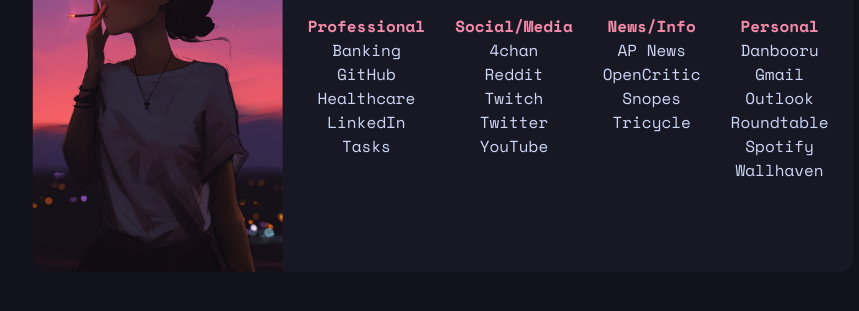
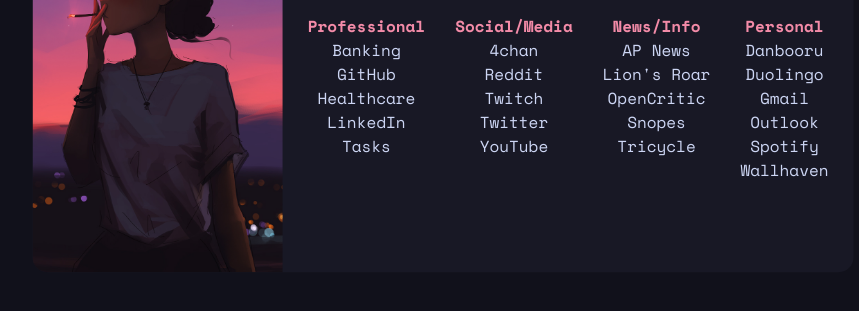
Before and after one commit to cnmcfarland/cnmcfarland.github.io, a plain HTML site: page index.html in a window 1280 px wide. Shown: the part 315-626 px from the top of the page, without its empty margins (197-1056 px from the left). Drawn offline with nearby package versions, Linux system fonts and the light colour scheme.

Commit message:
cant decide on links

```diff
--- a/index.html
+++ b/index.html
@@ -60,6 +60,7 @@
           <ul>
             <a class="subtitle">News/Info</a>
             <li><a href="https://apnews.com/">AP News</a></li>
+            <li><a href="https://www.lionsroar.com/">Lion's Roar</a></li>
             <li><a href="https://opencritic.com/">OpenCritic</a></li>
             <li><a href="https://www.snopes.com/fact-check/">Snopes</a></li>
             <li><a href="https://tricycle.org/">Tricycle</a></li>
@@ -68,9 +69,9 @@
           <ul>
             <a class="subtitle">Personal</a>
             <li><a href="https://danbooru.donmai.us/">Danbooru</a></li>
+            <li><a href="https://www.duolingo.com/">Duolingo</a></li>
             <li><a href="https://mail.google.com/">Gmail</a></li>
             <li><a href="https://outlook.live.com/mail/">Outlook</a></li>
-            <li><a href="https://roundtablehold.net/">Roundtable</a></li>
             <li><a href="https://open.spotify.com/">Spotify</a></li>
             <li><a href="https://wallhaven.cc/">Wallhaven</a></li>
           </ul>
```
